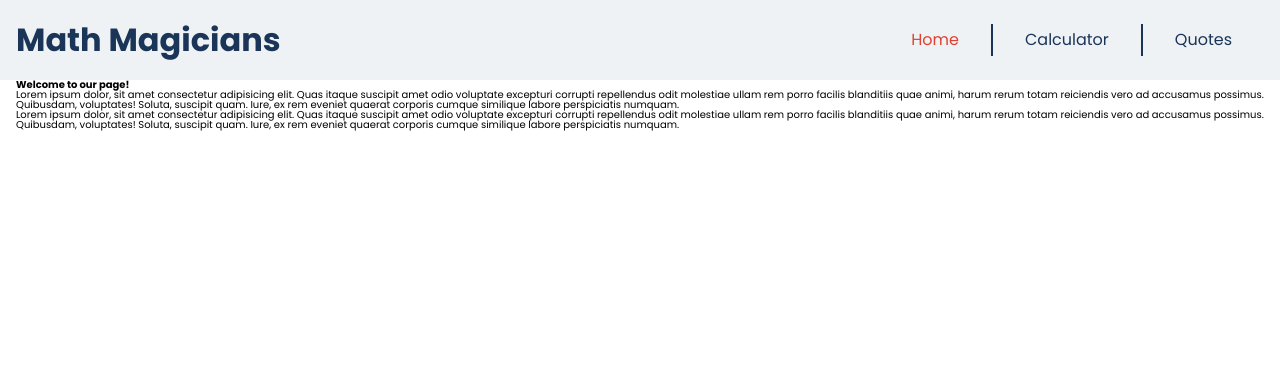
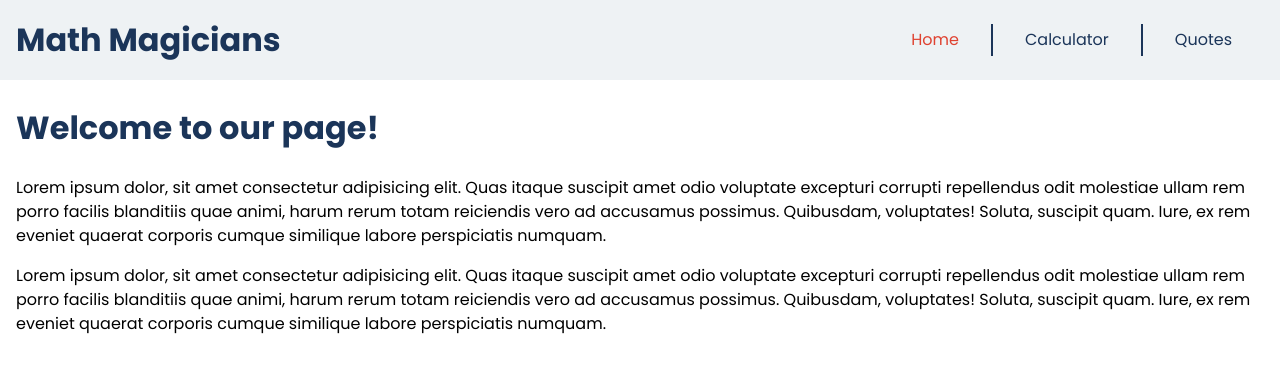
Before and after one commit to shahadat3669/math-magicians, a React (Create React App) app: page / in a window 1280 px wide. Shown: the top 372 px of the page. Built offline with nearby package versions, Linux system fonts and the light colour scheme.

Commit message:
Add styles for home component.

```diff
--- a/src/App.css
+++ b/src/App.css
@@ -57,6 +57,18 @@
   color: #df4230;
 }
 
+.home__title {
+  font-size: 2rem;
+  padding: 2rem 0;
+  color: #1b3559;
+}
+
+.home__description p {
+  font-size: 1rem;
+  line-height: 1.5;
+  margin-bottom: 1rem;
+}
+
 .calculator {
   position: absolute;
   top: 50%;
```
